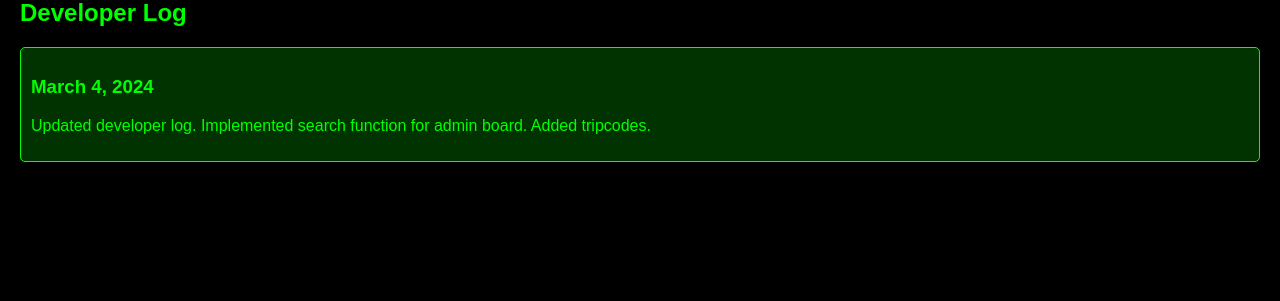
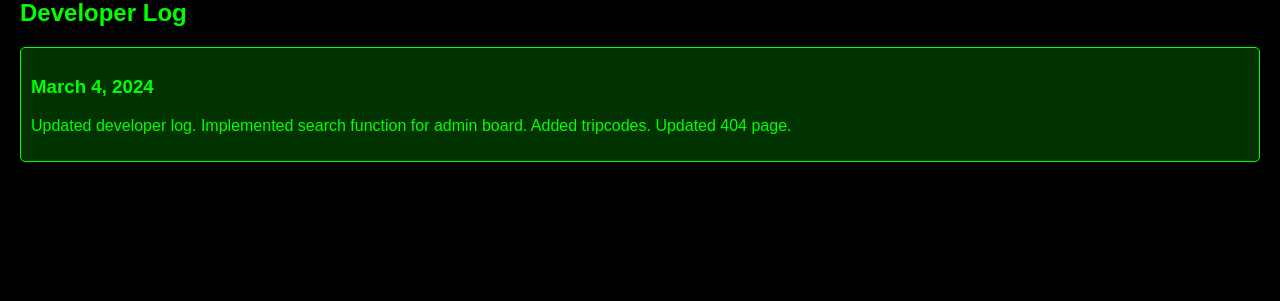
Before and after one commit to hcm444/noob, a Flask app: page /about in a window 1280 px wide. Shown: the part 241-542 px from the top of the page. Run offline with Flask 3, Linux system fonts and the light colour scheme; some libraries are stand-ins or nearby versions.

Commit message:
Updated developer log. Implemented search function for admin board. Added tripcodes. Updated game of life.

```diff
--- a/templates/about.html
+++ b/templates/about.html
@@ -206,7 +206,7 @@
         <div class="logPost">
             <h3>March 4, 2024</h3>
             <p>
-                Updated developer log. Implemented search function for admin board. Added tripcodes.
+                Updated developer log. Implemented search function for admin board. Added tripcodes. Updated 404 page.
             </p>
         </div>
         <!-- Add more log posts as you update your project -->
```
